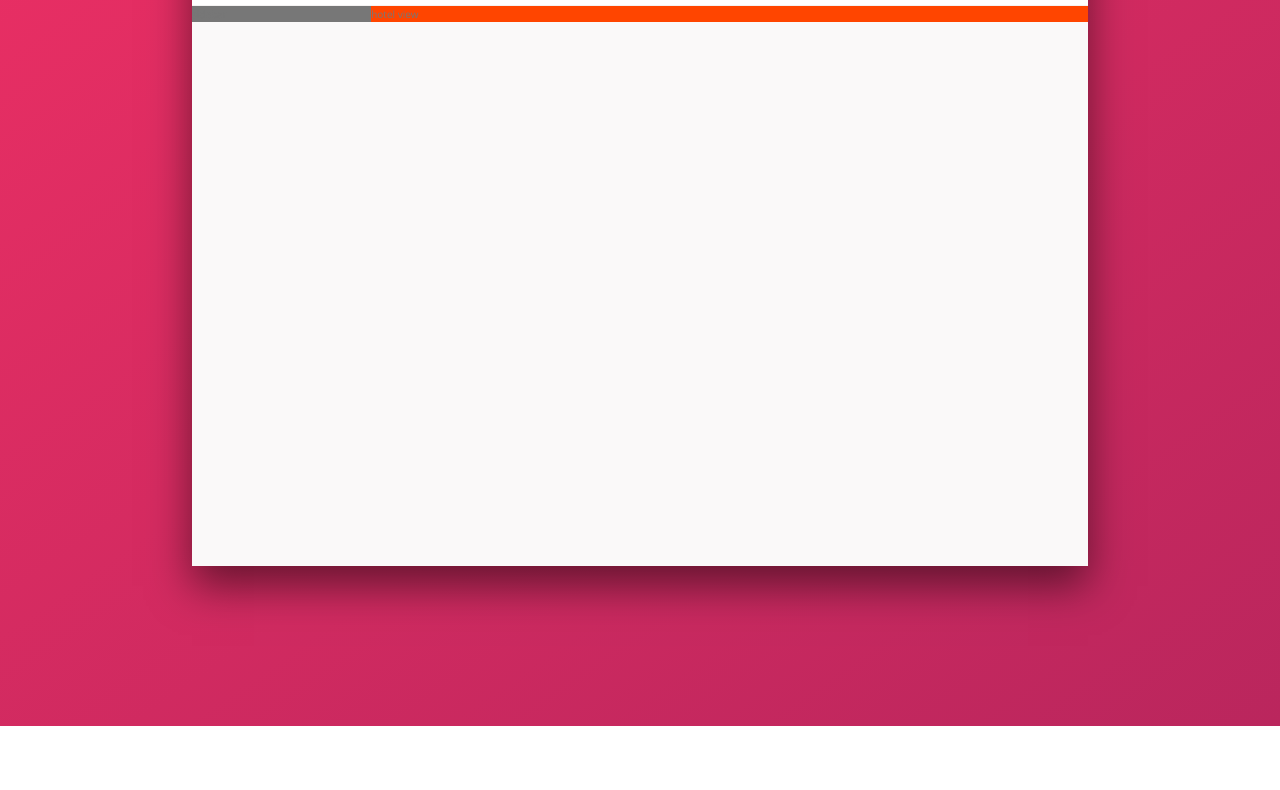
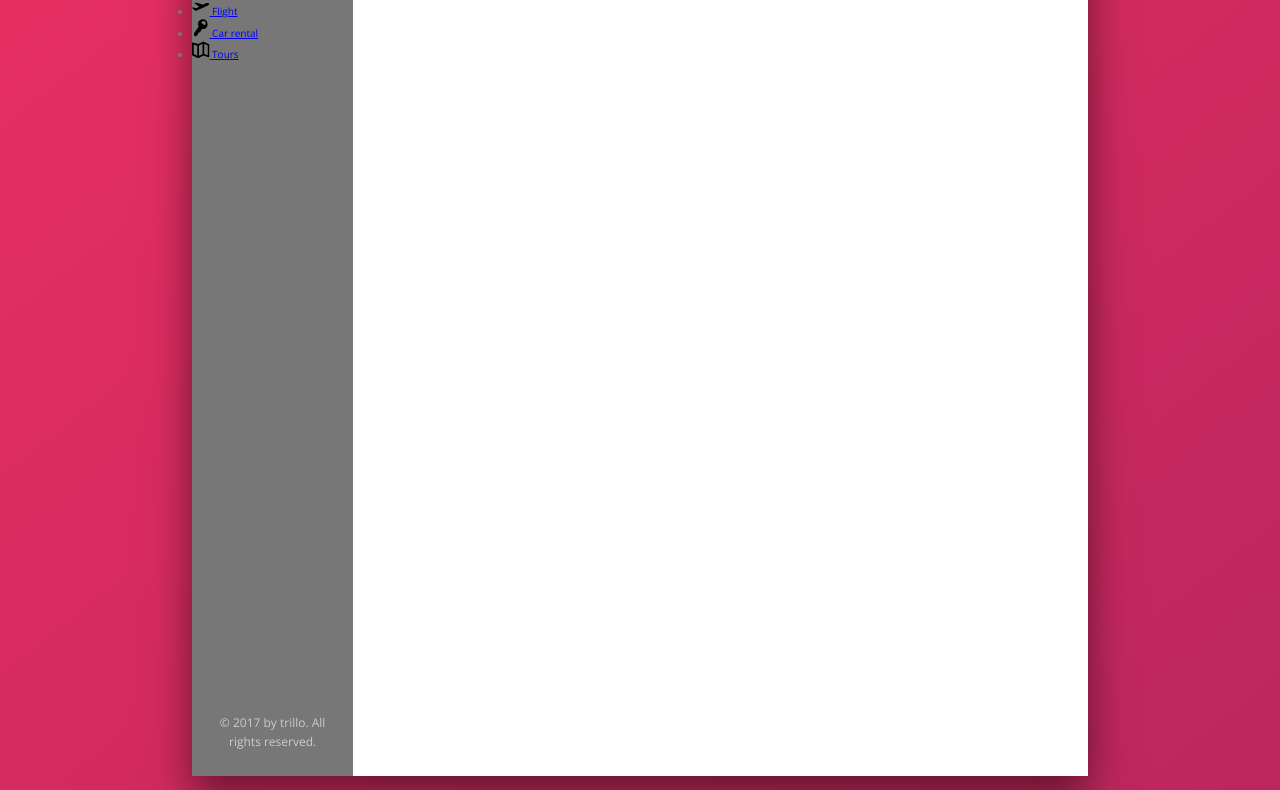
Before and after one commit to elmi-elmi/Demo-Trillo-sass, a website: page index.html in a window 1280 px wide. Shown: the part 154-944 px from the top of the page. Before the commit the page ends 880 px from the top, so only its background shows below. Drawn offline with nearby package versions, Linux system fonts and the light colour scheme.

Commit message:
add sidebar

```diff
--- a/index.html
+++ b/index.html
@@ -18,7 +18,11 @@
       <div class="header">
         <img src="./img/logo.png" alt="logo" class="logo" />
         <form action="" class="search">
-          <input type="text" class="search__input" placeholder="Search hotels" />
+          <input
+            type="text"
+            class="search__input"
+            placeholder="Search hotels"
+          />
           <button class="search__button" type="button">
             <svg class="search__icon">
               <use xlink:href="./img/sprite.svg#icon-magnifying-glass"></use>
@@ -40,14 +44,57 @@
             <span class="user-nav__notification">8</span>
           </div>
           <div class="user-nav__user">
-            <img src="img/user-elmi.jpg" alt="user photo" class="user-nav__user-photo">
+            <img
+              src="img/user-elmi.jpg"
+              alt="user photo"
+              class="user-nav__user-photo"
+            />
             <span class="user-nav__user-name">elmi</span>
           </div>
         </nav>
       </div>
       <div class="content">
-        <div class="sidebar">sidebar</div>
-        <div class="hotel-view">hotel view</div>
+        <div class="sidebar">
+          <ul class="side-nav">
+            <li class="side-nav__item">
+              <a href="#" class="side-nav__link">
+                <svg class="side-nav__icon">
+                  <use xlink:href="img/sprite.svg#icon-home"></use>
+                </svg>
+                <span>Hotel</span>
+              </a>
+            </li>
+            <li class="side-nav__item">
+              <a href="#" class="side-nav__link">
+                <svg class="side-nav__icon">
+                  <use xlink:href="img/sprite.svg#icon-aircraft-take-off"></use>
+                </svg>
+                <span>Flight</span>
+              </a>
+            </li>
+            <li class="side-nav__item">
+              <a href="#" class="side-nav__link">
+                <svg class="side-nav__icon">
+                  <use xlink:href="img/sprite.svg#icon-key"></use>
+                </svg>
+                <span>Car rental</span>
+              </a>
+            </li>
+            <li class="side-nav__item">
+              <a href="#" class="side-nav__link">
+                <svg class="side-nav__icon">
+                  <use xlink:href="img/sprite.svg#icon-map"></use>
+                </svg>
+                <span>Tours</span>
+              </a>
+            </li>
+          </ul>
+
+          <div class="legal">
+            &copy; 2017 by trillo. All rights reserved.
+          </div>
+        </div>
+        <main class="hotel-view">hotel view</main>
       </div>
     </div>
   </body>
--- a/sass/_componets.scss
+++ b/sass/_componets.scss
@@ -127,3 +127,28 @@
     font-weight: 600;
   }
 }
+
+//////////////////////////
+// side navigation
+.sidebar{
+  display: flex;
+  flex-direction: column;
+  justify-content:space-between;
+}
+.side-nav{
+  &__item{}
+  &__link{}
+  &__icon{
+    width:1.75rem;
+    height: 1.75rem;
+  }
+}
+
+//////////////////////////
+// legal text
+.legal{
+  font-size:1.2rem;
+  color: var(--color-Grey-light-4);
+  text-align: center;
+  padding: 2.5rem;
+}
--- a/sass/_layout.scss
+++ b/sass/_layout.scss
@@ -11,7 +11,7 @@
   justify-content:space-between;
   align-items: center;
   font-size: 1.4rem;
-  height: 10vh;
+  height: 5rem;
   background-color:#fff;
   border-bottom: 1px solid var(--color-Grey-light-2);
 
@@ -23,10 +23,11 @@
 
 .sidebar{
   background-color: var(--color-Grey-dark-2);
-  flex:0 0 20%;
+  flex:0 0 18%;
 }
 
 .hotel-view{
-  background-color: orangered;
+  background-color: #fff;
+  height: 80rem;
   flex:1;
 }
```
Also changed, not shown: css/style.css, img/user-elmi.jpg (added), 2 other files.
